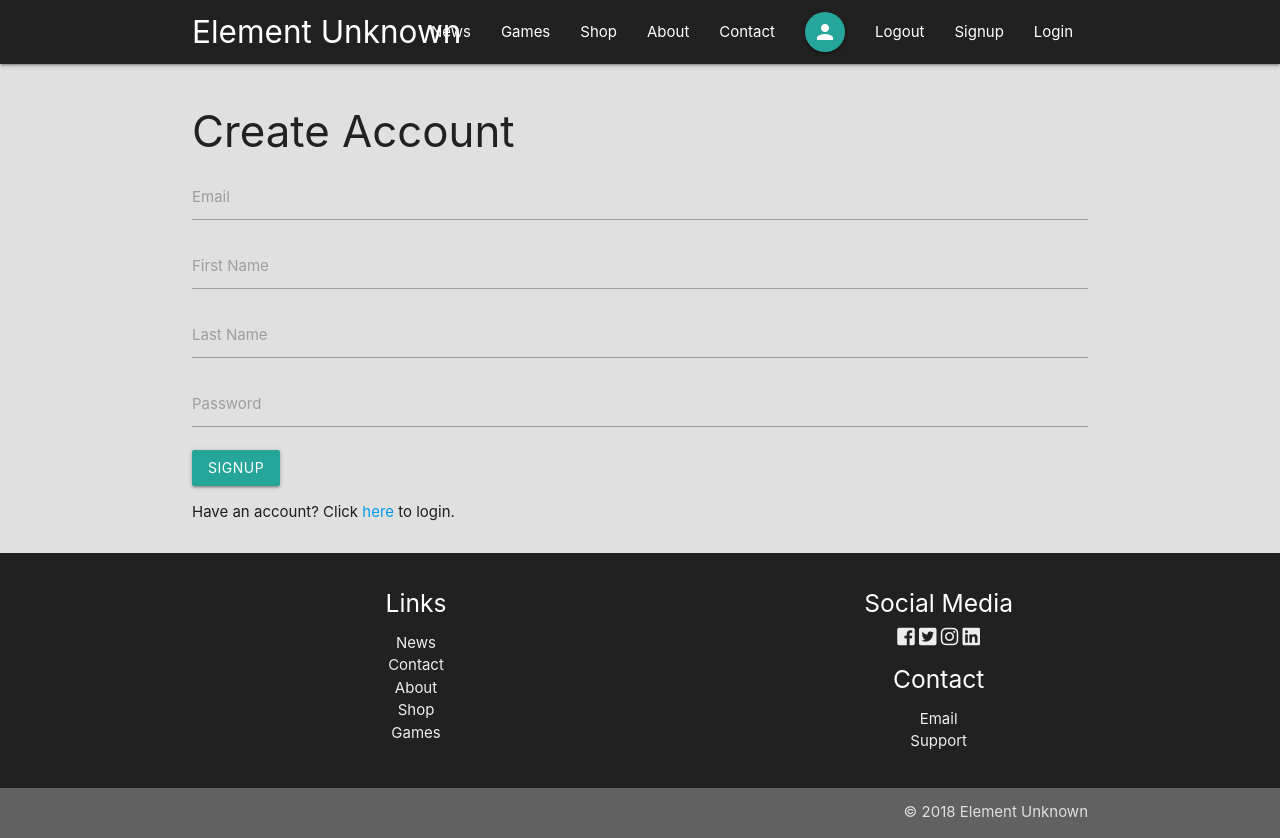
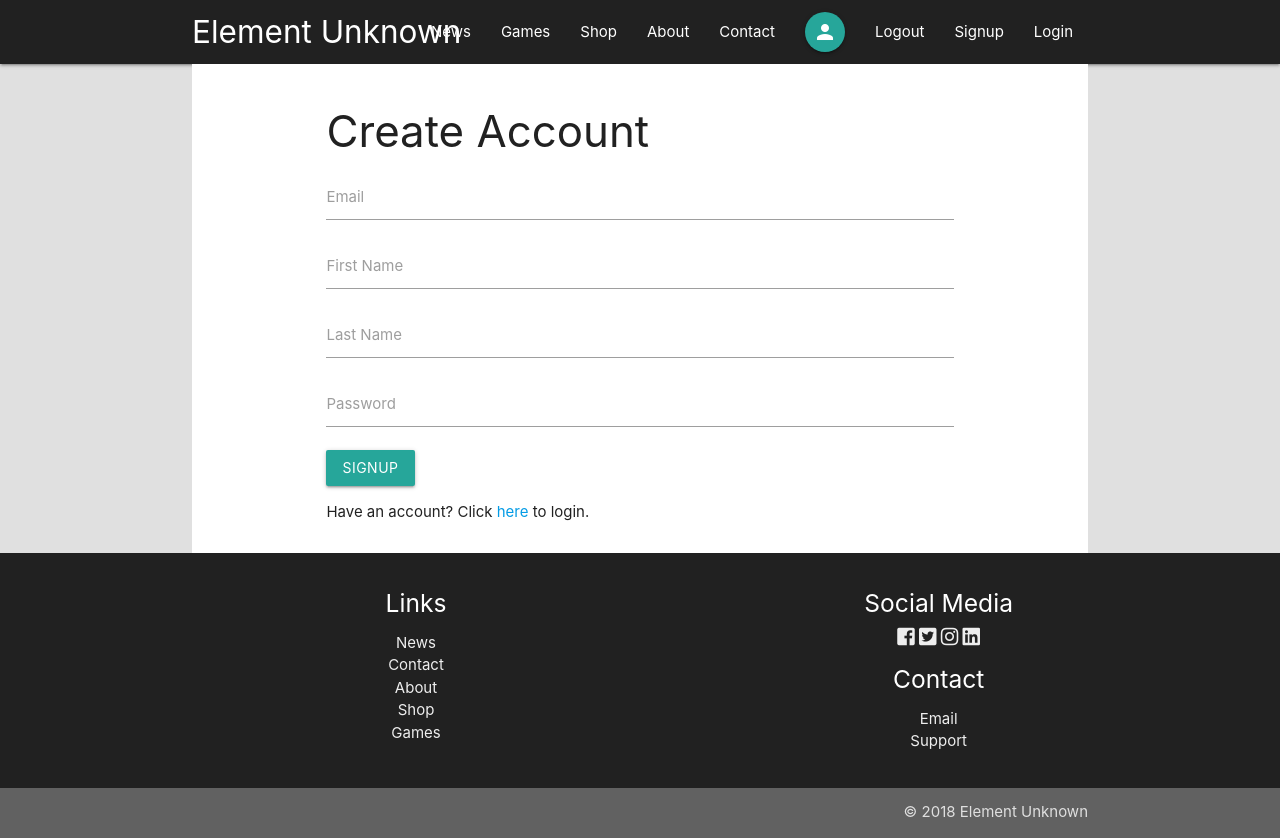
Before and after one commit to element-unknown/element-unknown-web, a React (Create React App) app: page /signup in a window 1280 px wide. Built offline with nearby package versions, Linux system fonts and the light colour scheme.

Commit message:
added a white background to login and signup pages

```diff
--- a/src/components/auth/LogIn.js
+++ b/src/components/auth/LogIn.js
@@ -9,8 +9,8 @@ export class LogIn extends Component {
 
   render() {
     return (
-      <form className="section">
-        <div className="container">
+      <form className="container white">
+        <div className="container section">
           <h3 className="grey-text text-darken-4">Login</h3>
           <div className="input-field">
             <input type="email" id="email" autoComplete="new-email" />
--- a/src/components/auth/SignUp.js
+++ b/src/components/auth/SignUp.js
@@ -11,8 +11,8 @@ export class SignUp extends Component {
 
   render() {
     return (
-      <form className="section">
-        <div className="container">
+      <form className="container white">
+        <div className="container section">
           <h3 className="grey-text text-darken-4">Create Account</h3>
           <div className="input-field">
             <input type="email" id="email" autoComplete="new-email" />
```
